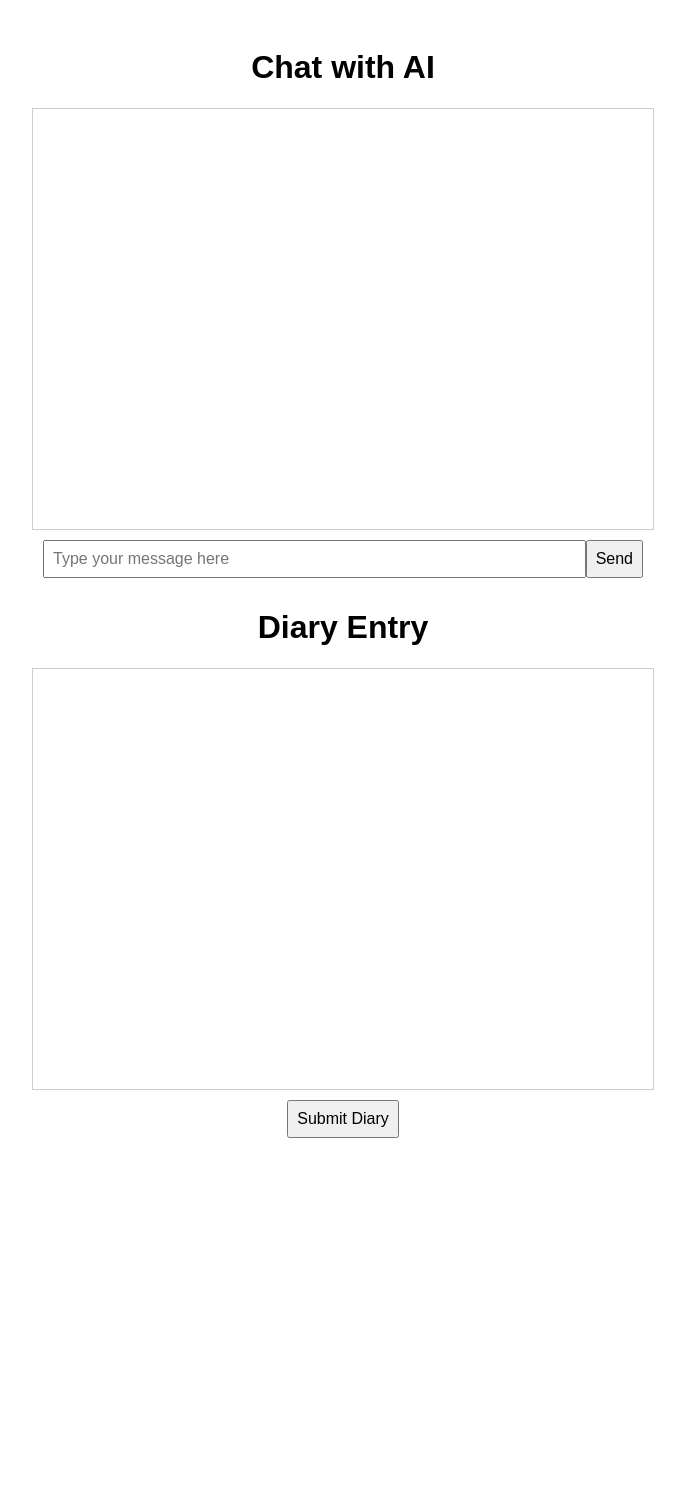
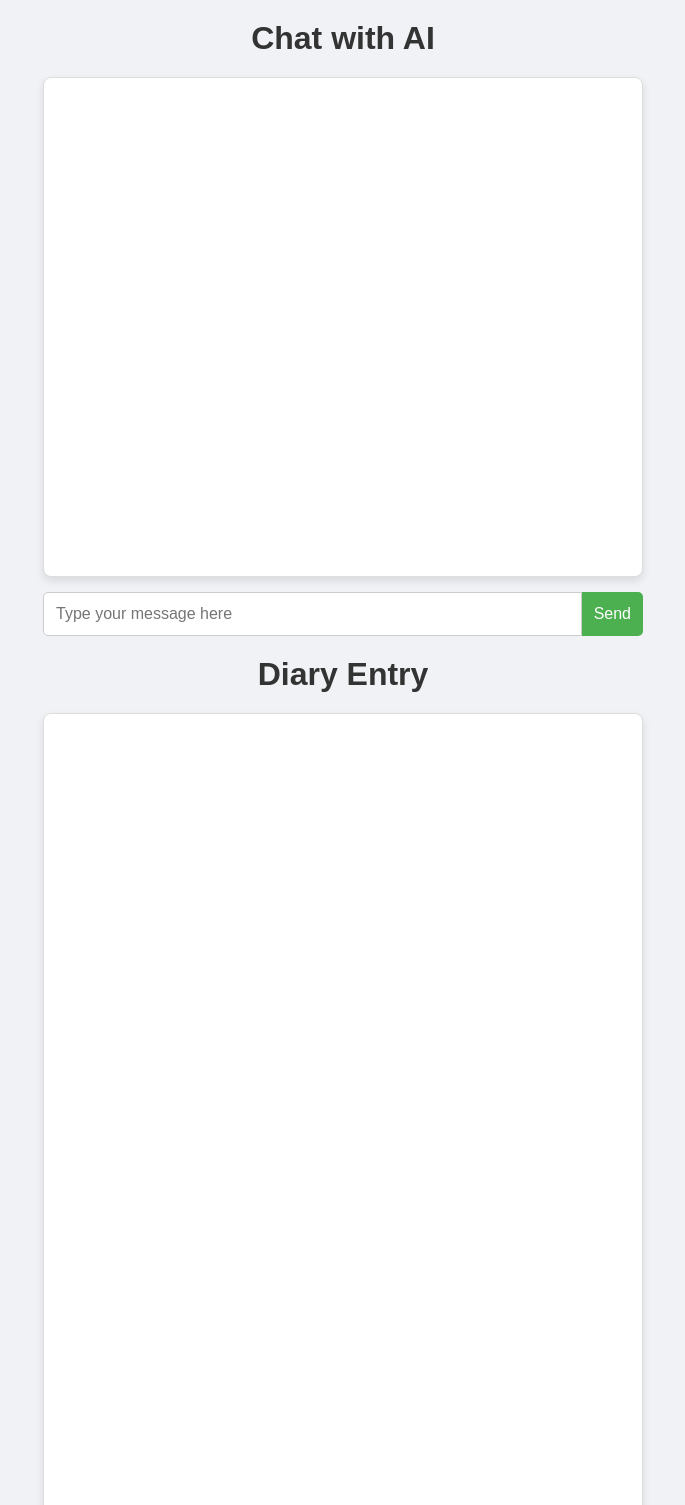
Before and after one commit to NewMillenniumWorkout/A-Neuk-BE-AI, a plain HTML site: page app/static/index.html in a window 1280 px wide. Shown: the top 1505 px of the page, without its empty margins (297-982 px from the left). Before the commit the page ends 1166 px from the top, so only its background shows below. Drawn offline with Linux system fonts and the light colour scheme.

Commit message:
Update index.css : 완료

```diff
--- a/app/static/index.css
+++ b/app/static/index.css
@@ -1,34 +1,66 @@
+* {
+    box-sizing: border-box;
+    margin: 0;
+    padding: 0;
+}
+
 body {
     font-family: Arial, sans-serif;
     display: flex;
     flex-direction: column;
     align-items: center;
     padding: 20px;
+    background-color: #f0f2f5;
+    color: #333;
+    position: relative;
+    /* 로딩 박스 위치 조정을 위해 */
 }
 
-#chat-box,
+h1 {
+    color: #333;
+    margin-bottom: 20px;
+}
+
+#chat-box {
+    width: 100%;
+    max-width: 600px;
+    height: 500px;
+    border: 1px solid #ddd;
+    padding: 15px;
+    overflow-y: auto;
+    margin-bottom: 15px;
+    border-radius: 8px;
+    background-color: #ffffff;
+    box-shadow: 0px 4px 8px rgba(0, 0, 0, 0.1);
+}
+
 #diary-box {
     width: 100%;
     max-width: 600px;
-    height: 400px;
-    border: 1px solid #ccc;
-    padding: 10px;
+    height: 800px;
+    border: 1px solid #ddd;
+    padding: 15px;
     overflow-y: auto;
-    margin-bottom: 10px;
+    margin-bottom: 15px;
+    border-radius: 8px;
+    background-color: #ffffff;
+    box-shadow: 0px 4px 8px rgba(0, 0, 0, 0.1);
 }
 
 #input-container {
     display: flex;
     width: 100%;
     max-width: 600px;
-    margin-bottom: 10px;
+    margin-bottom: 20px;
 }
 
 .message,
 .diary-entry {
-    margin: 5px 0;
-    padding: 8px;
-    border-radius: 5px;
+    margin: 8px 0;
+    padding: 10px;
+    border-radius: 8px;
+    font-size: 15px;
+    line-height: 1.4;
 }
 
 .assistant {
@@ -41,21 +73,99 @@ body {
     text-align: right;
 }
 
-#message-input,
-#diary-input {
-    flex: 1;
-    padding: 8px;
-    font-size: 16px;
+.diary-entry {
+    background-color: #fff8e1;
+    border-left: 4px solid #ffc107;
+    box-shadow: 0px 3px 5px rgba(0, 0, 0, 0.1);
+    padding: 15px;
+    margin: 10px 0;
 }
 
-#send-button,
-#diary-button {
-    padding: 8px;
+#message-input {
+    flex: 1;
+    padding: 12px;
+    font-size: 16px;
+    border: 1px solid #ccc;
+    border-radius: 5px 0 0 5px;
+    outline: none;
+    transition: border-color 0.3s;
+}
+
+#message-input:focus {
+    border-color: #4caf50;
+}
+
+#send-button {
+    padding: 12px;
     font-size: 16px;
     cursor: pointer;
+    border: none;
+    border-radius: 0 5px 5px 0;
+    background-color: #4caf50;
+    color: #fff;
+    transition: background-color 0.3s;
 }
 
-.diary-entry {
-    background-color: #fff8e1;
-    border-left: 3px solid #ffc107;
+#diary-button {
+    padding: 12px;
+    font-size: 16px;
+    cursor: pointer;
+    border: none;
+    border-radius: 5px 5px 5px 5px;
+    background-color: #4caf50;
+    color: #fff;
+    transition: background-color 0.3s;
 }
+
+#send-button:hover,
+#diary-button:hover {
+    background-color: #388e3c;
+}
+
+.emotion-checkbox {
+    margin-right: 5px;
+}
+
+li {
+    list-style-type: none;
+    margin-top: 8px;
+    font-size: 14px;
+    color: #555;
+}
+
+/* 로딩 인디케이터 스타일 */
+#loading {
+    position: fixed;
+    top: 50%;
+    left: 50%;
+    transform: translate(-50%, -50%);
+    display: flex;
+    flex-direction: column;
+    align-items: center;
+    background-color: rgba(255, 255, 255, 0.9);
+    padding: 20px;
+    border-radius: 10px;
+    box-shadow: 0px 4px 8px rgba(0, 0, 0, 0.2);
+    font-size: 18px;
+    color: #333;
+}
+
+.spinner {
+    border: 4px solid #f3f3f3;
+    border-top: 4px solid #4caf50;
+    border-radius: 50%;
+    width: 30px;
+    height: 30px;
+    animation: spin 1s linear infinite;
+    margin-bottom: 10px;
+}
+
+@keyframes spin {
+    0% {
+        transform: rotate(0deg);
+    }
+
+    100% {
+        transform: rotate(360deg);
+    }
+}
```
